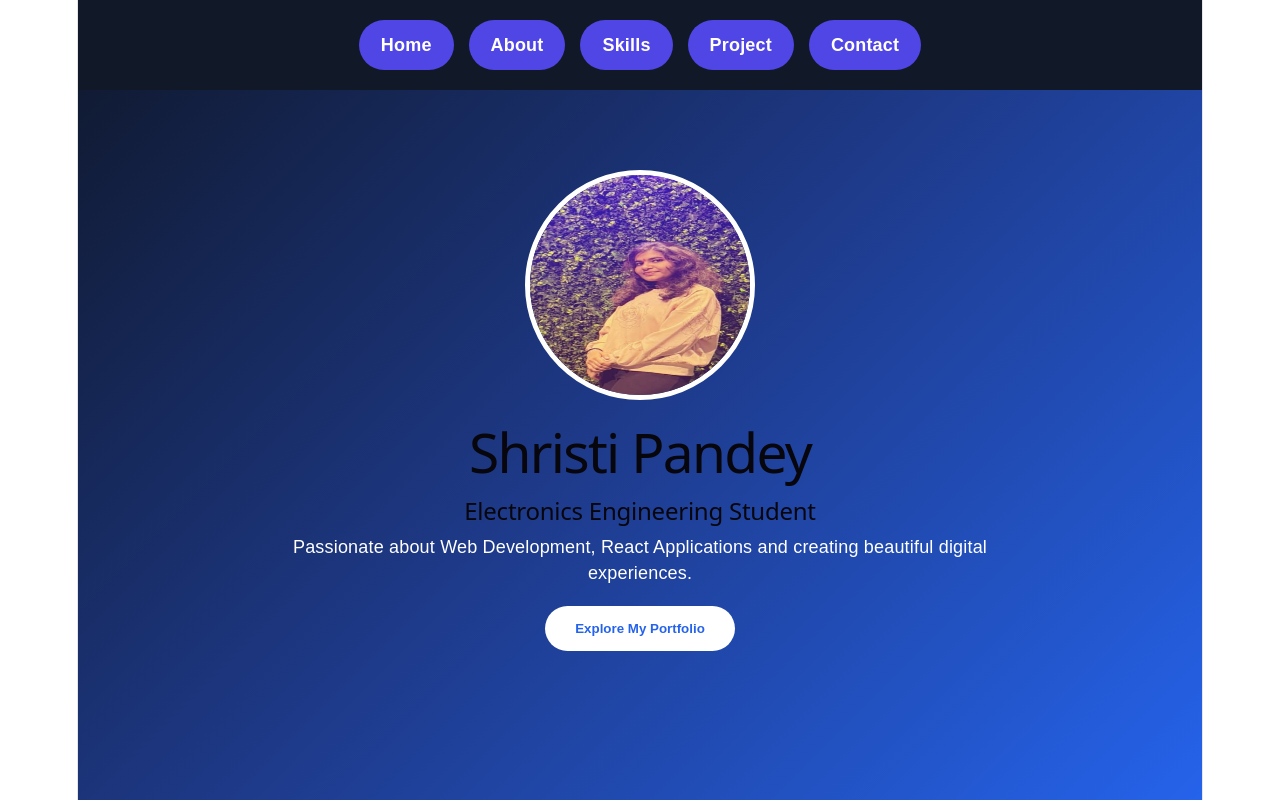
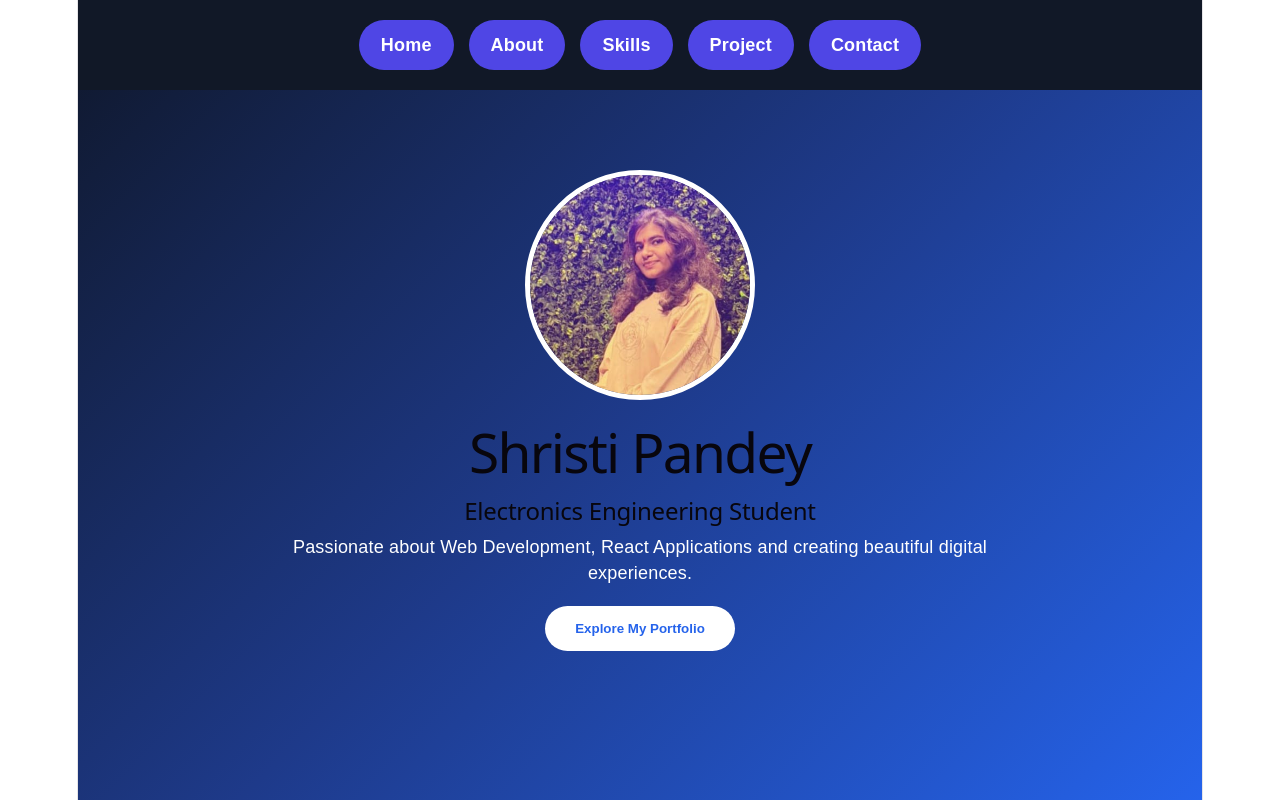
Before and after one commit to shristip879-png/shristi-portfolio, a React (Vite) app: page / in a window 1280 px wide. Built offline with nearby package versions, Linux system fonts and the light colour scheme.

Commit message:
Update profile image source in Home component
Replaced hardcoded image path with imported profile image.

```diff
--- a/src/components/Home.jsx
+++ b/src/components/Home.jsx
@@ -1,3 +1,4 @@
+import profile from "../assets/profile.jpeg";
 export function Home() {
   return (
     <div
@@ -7,13 +8,14 @@ export function Home() {
       }}
     >
       <img
-        src="src/assets/profile.jpeg"
+  src={profile}
   alt="profile"
   style={{
     width: "220px",
     height: "220px",
     borderRadius: "50%",
     border: "5px solid white",
+    objectFit: "cover",
   }}
 />
 
```
Lines whose indentation alone changed are shown as unchanged.
